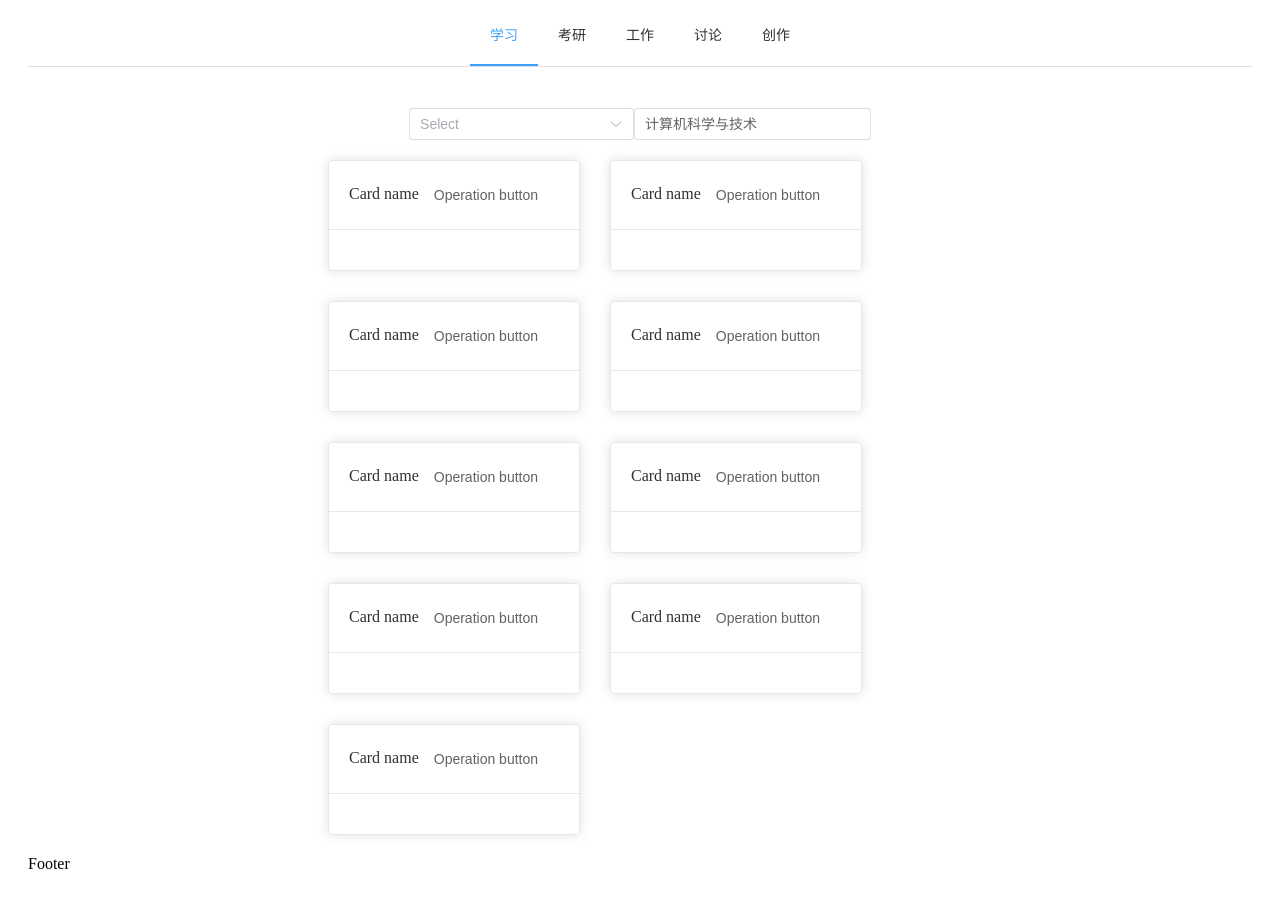
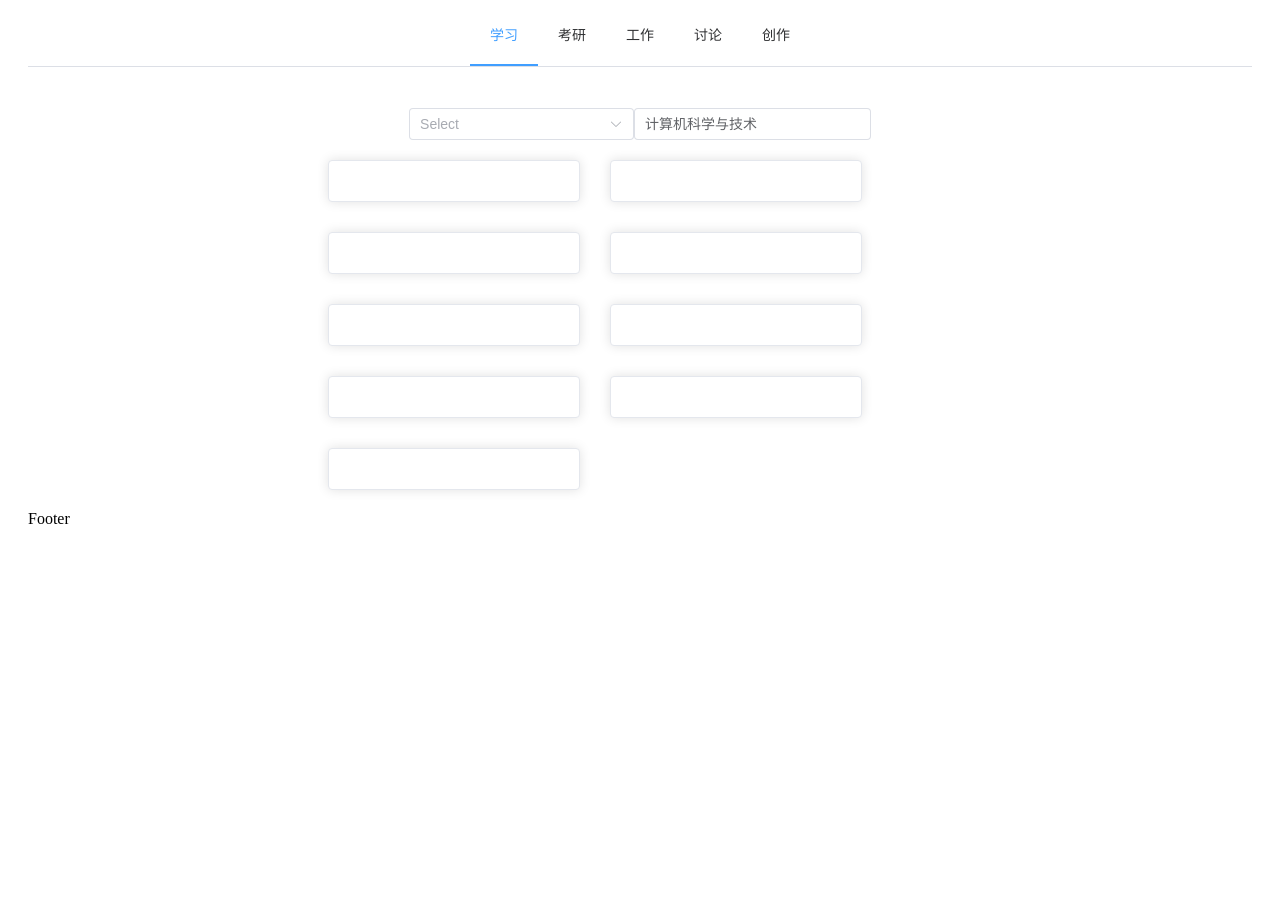
Before and after one commit to tan-junqi/myproject-frontend, a Vue app: page / in a window 1280 px wide. Shown: the top 908 px of the page. After the commit the page ends 800 px from the top, so only its background shows below. Built offline with nearby package versions, Linux system fonts and the light colour scheme; no server answers.

Commit message:
提取axios response中数据

```diff
--- a/src/router/index.ts
+++ b/src/router/index.ts
@@ -1,6 +1,7 @@
-import {createRouter, createWebHistory} from 'vue-router'
+import { createRouter, createWebHistory } from 'vue-router'
 import HomeView from '../views/HomeView.vue'
-import EditorView from '../views/EditorView.vue'
+import EditorView from '@/views/EditorView.vue'
+import ArticleView from '@/views/ArticleView.vue'
 
 const router = createRouter({
   history: createWebHistory(import.meta.env.BASE_URL),
@@ -14,8 +15,12 @@ const router = createRouter({
       path: '/editPaper',
       name: 'editPaper',
       component: EditorView
+    },
+    {
+      path: '/article',
+      name: 'article',
+      component: ArticleView
     }
-
   ]
 })
 
--- a/src/views/HomeView.vue
+++ b/src/views/HomeView.vue
@@ -1,28 +1,19 @@
 <template>
   <div class="home-wrapper">
     <div class="select-subject">
-            <el-cascader
-                    v-model="value"
-                    :options="options"
-                    :props="props"
-                    @change="handleChange"
-            />
-            <el-input v-model="input" placeholder="请输入学科名" clearable style="width: 20%"/>
+      <el-cascader v-model="value" :options="options" :props="props" @change="handleChange" />
+      <el-input v-model="input" placeholder="请输入学科名" clearable style="width: 20%" />
     </div>
     <div class="subject-list">
       <el-space wrap :size="30">
         <el-card v-for="item in 9" :key="item" class="box-card" style="width: 250px">
-                    <template #header>
-                        <div class="card-header">
-                            <span>Card name</span>
-                            <el-button class="button" text>Operation button</el-button>
-                        </div>
-                    </template>
+          <a class="item-top">
+            <!--            <h4>{{ item.articleTitle }}</h4>-->
+          </a>
         </el-card>
       </el-space>
     </div>
   </div>
-
 </template>
 
 <script setup lang="ts">
@@ -67,21 +58,19 @@
 
 onMounted(() => {
   console.log('数据加载')
-    getArticleTitleList().then((response) => {
+  getArticleTitleList()
+    .then((response) => {
       articleInfo.value = response.data
-      // console.log("-----------")
       console.log(articleInfo)
-      // console.log(response.data)
-    }).catch((err) => {
-
+      console.log('------------------')
+      console.log(articleInfo.value[0].articleTitle)
+    })
+    .catch((err) => {
       return false
     })
 })
 
-  function getArticleList() {
-
-  }
-
+function getArticleList() {}
 </script>
 
 <style>
```
Also changed, not shown: src/views/ArticleView.vue (+3 -6 lines). Lines whose indentation alone changed are shown as unchanged.
